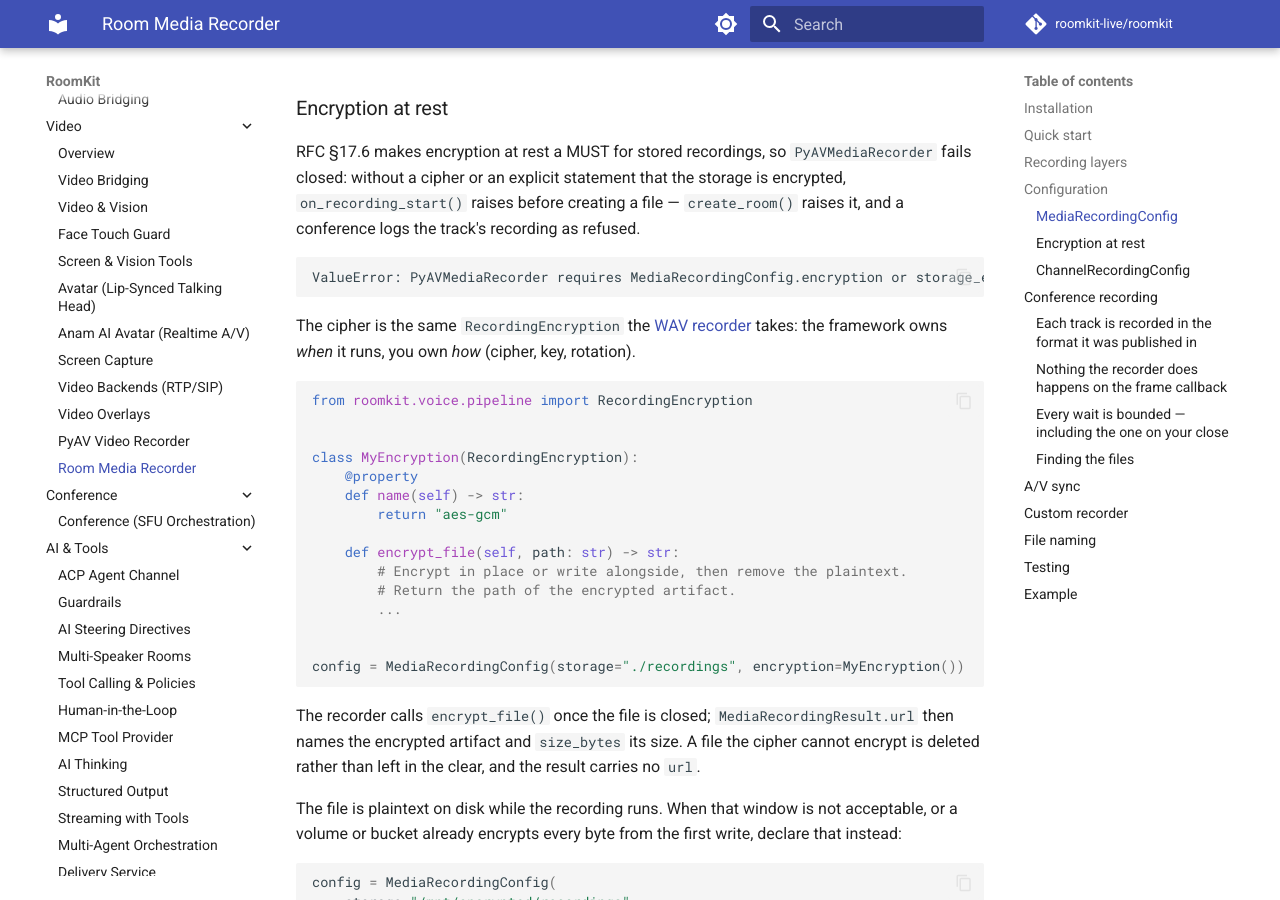
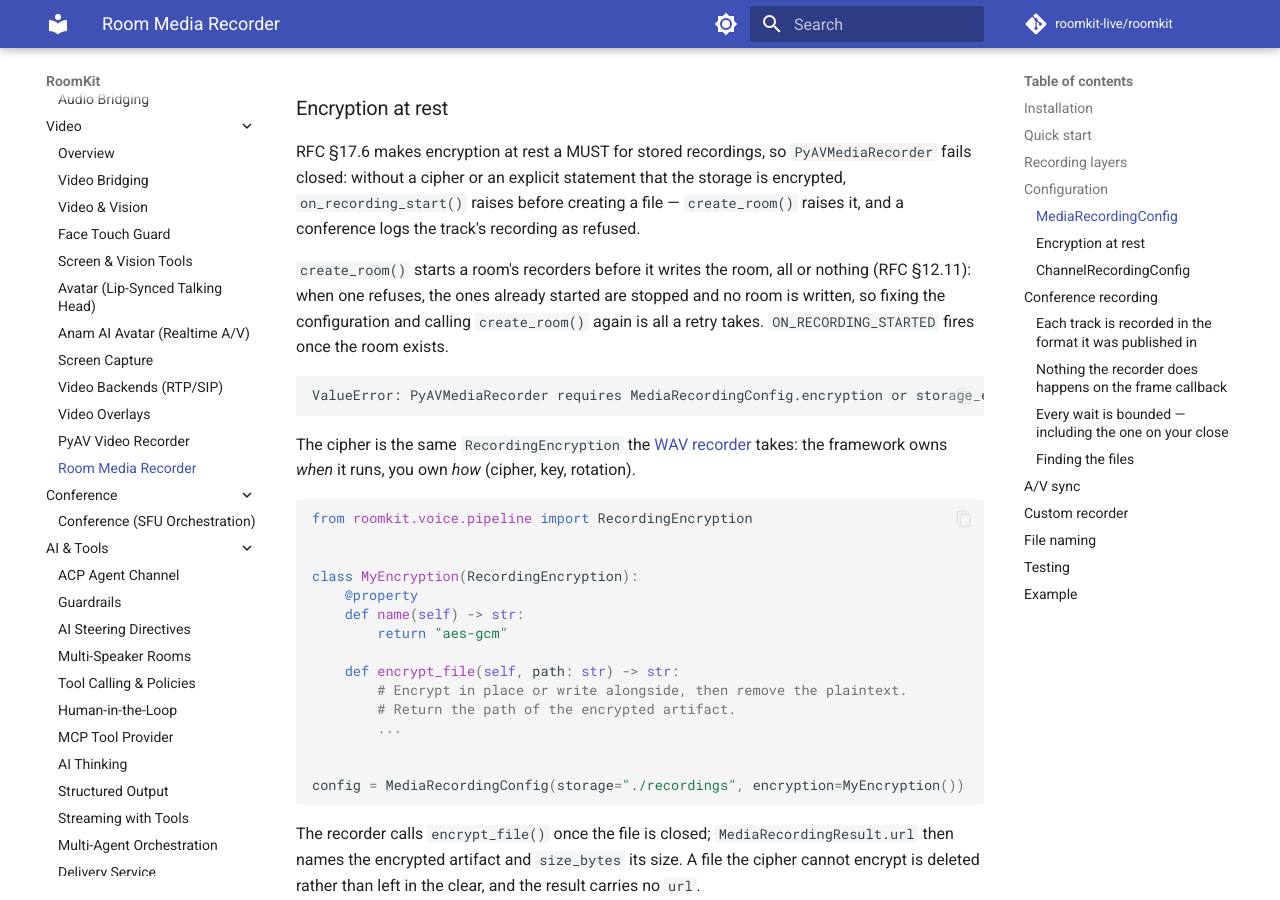
Before and after one commit to roomkit-live/roomkit-docs, an MkDocs documentation site: the page built from docs/guides/room-media-recorder.md, in a window 1280 px wide and 900 px high, scrolled down 2523 px. Built offline with MkDocs 1.6.1 and Material for MkDocs 9.7.7, drawn with Linux system fonts in a browser that asks for light colours; comment, search, counter and statistics services are not loaded.

Commit message:
docs(recorder): create_room starts its recorders before writing the room, and a refusal writes no room (RMK-365)

````diff
--- a/docs/guides/room-media-recorder.md
+++ b/docs/guides/room-media-recorder.md
@@ -96,6 +96,11 @@ RFC §17.6 makes encryption at rest a MUST for stored recordings, so
 the storage is encrypted, `on_recording_start()` raises before creating a file —
 `create_room()` raises it, and a conference logs the track's recording as
 refused.
+
+`create_room()` starts a room's recorders before it writes the room, all or
+nothing (RFC §12.11): when one refuses, the ones already started are stopped and
+no room is written, so fixing the configuration and calling `create_room()` again
+is all a retry takes. `ON_RECORDING_STARTED` fires once the room exists.
 
 ```
 ValueError: PyAVMediaRecorder requires MediaRecordingConfig.encryption or storage_encrypted_at_rest=True
````
